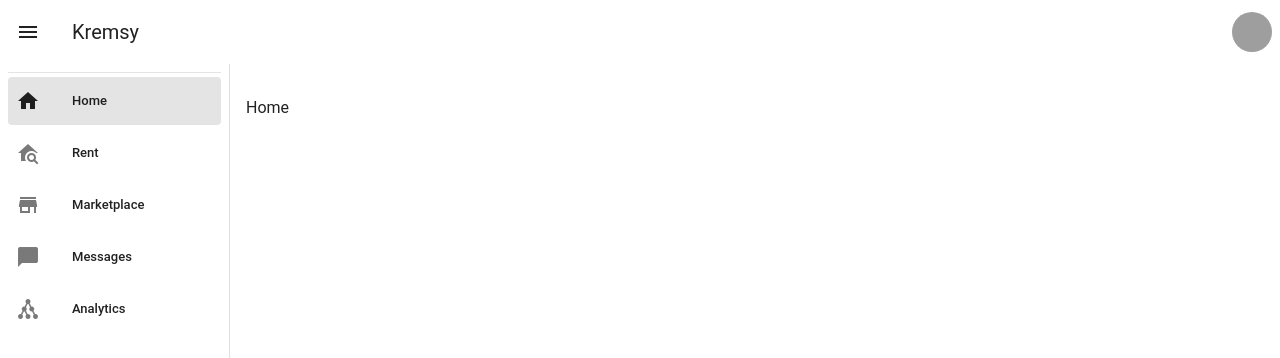
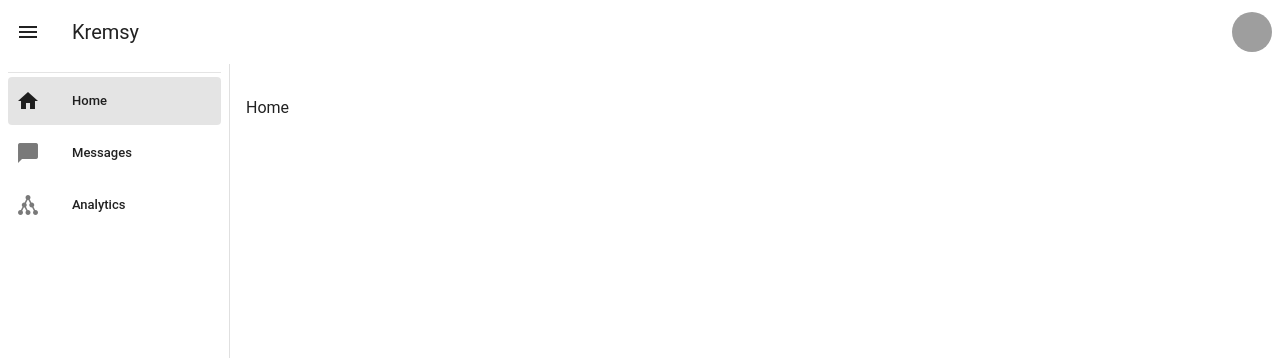
Before and after one commit to charlesanthony1996/kremsy, a Vue app: page / in a window 1280 px wide. Shown: the top 358 px of the page. Built offline with nearby package versions, Linux system fonts and the light colour scheme; grey boxes are pictures that could not be loaded; the HTML template or start-up script is replaced by a standard one.

Commit message:
hiding other links

```diff
--- a/src/components/SideBar.vue
+++ b/src/components/SideBar.vue
@@ -9,9 +9,9 @@
 
             <v-list-item prepend-icon="mdi-home" title="Home" to="/"></v-list-item>
 
-            <v-list-item prepend-icon="mdi-home-search" title="Rent" to="/rent"></v-list-item>
+            <!-- <v-list-item prepend-icon="mdi-home-search" title="Rent" to="/rent"></v-list-item> -->
 
-            <v-list-item prepend-icon="mdi-store" title="Marketplace" to="/marketplace"></v-list-item>
+            <!-- <v-list-item prepend-icon="mdi-store" title="Marketplace" to="/marketplace"></v-list-item> -->
 
             <v-list-item prepend-icon="mdi-message" title="Messages" to="/messages"></v-list-item>
 
```
